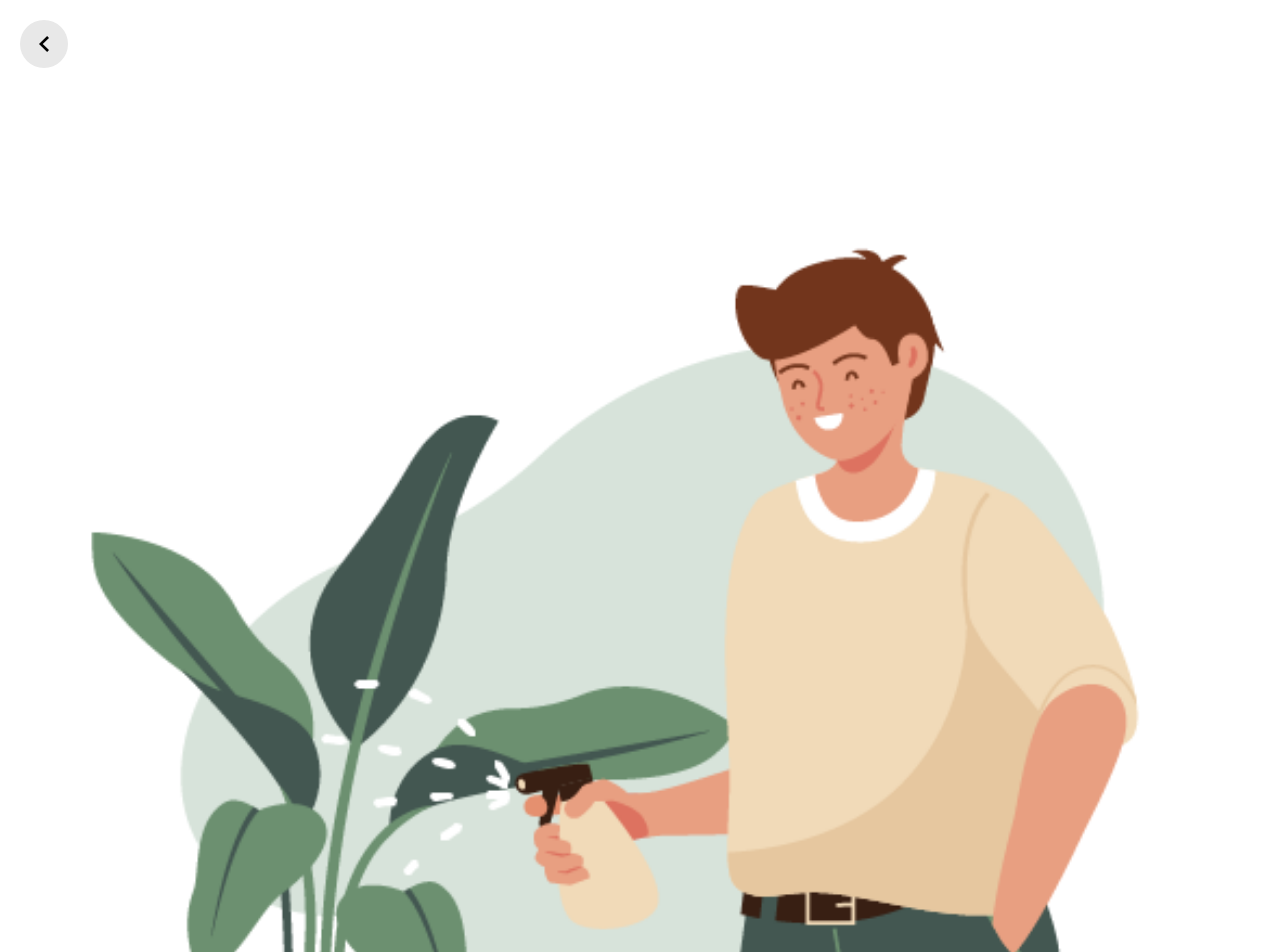
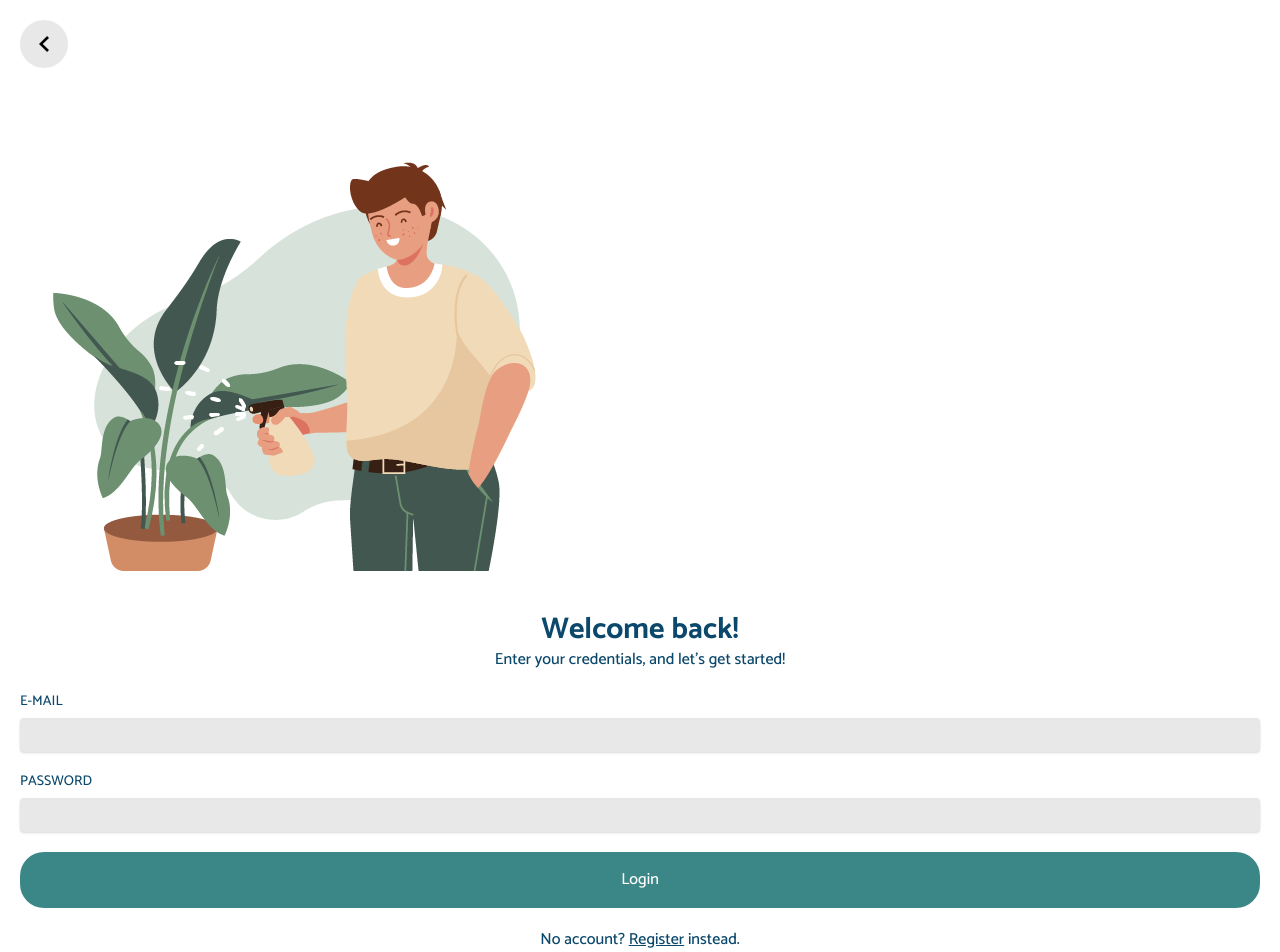
Before and after one commit to john4web/plant-buddy, a Vue app: page /login in a window 1280 px wide. Shown: the top 952 px of the page. Built offline with nearby package versions, Linux system fonts and the light colour scheme; no server answers.

Commit message:
Fix registration redirect

```diff
--- a/src/views/Login.vue
+++ b/src/views/Login.vue
@@ -1,12 +1,15 @@
 <template>
     <div class="flex flex-col justify-between text-center gap-5 h-screen p-5">
         <back-button />
+        <div>
             <img
                 src="../assets/plant_care_illustration.png"
                 alt="men taking care of his plant"
             />
             <h1>Welcome back!</h1>
             <p>Enter your credentials, and let's get started!</p>
+        </div>
+        <div class="flex flex-col gap-5">
             <div class="form-element">
                 <label for="email">E-Mail</label>
                 <input v-model="email" id="email" type="email" />
@@ -18,9 +21,12 @@
             <button @click="login" class="button button--blue">Login</button>
             <p>
                 No account?
-            <router-link class="underline" to="/register">Register</router-link>
+                <router-link class="underline" to="/register"
+                    >Register</router-link
+                >
                 instead.
             </p>
+        </div>
     </div>
 </template>
 
--- a/src/views/Register.vue
+++ b/src/views/Register.vue
@@ -10,7 +10,7 @@
 
             <p>Sign up to get this plant party started.</p>
         </div>
-        <form class="flex flex-col gap-5">
+        <div class="flex flex-col gap-5">
             <div class="form-element">
                 <label for="email">E-Mail</label>
                 <input v-model="email" id="email" type="email" />
@@ -27,7 +27,7 @@
                 <router-link class="underline" to="/login">Log in</router-link>
                 instead.
             </p>
-        </form>
+        </div>
     </div>
 </template>
 
@@ -55,6 +55,7 @@ export default defineComponent({
                     password.value
                 );
 
+                console.log('here', userCredentials);
                 userCredentials
                     ? await router.push({ name: 'Home' })
                     : console.log('shit stg went wrong with registration'); // TODO: show snackbar or other error
```
Lines whose indentation alone changed are shown as unchanged.
